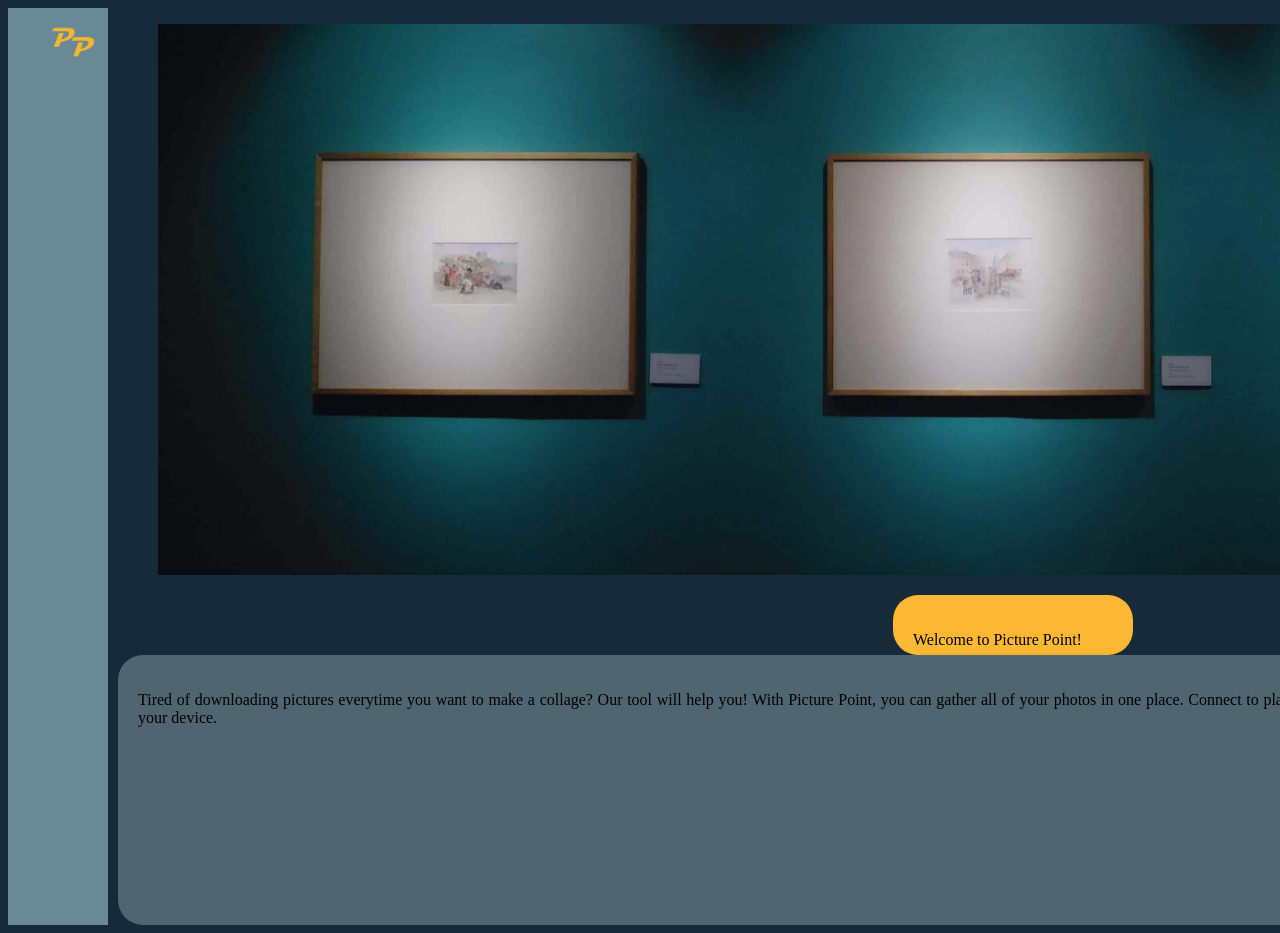
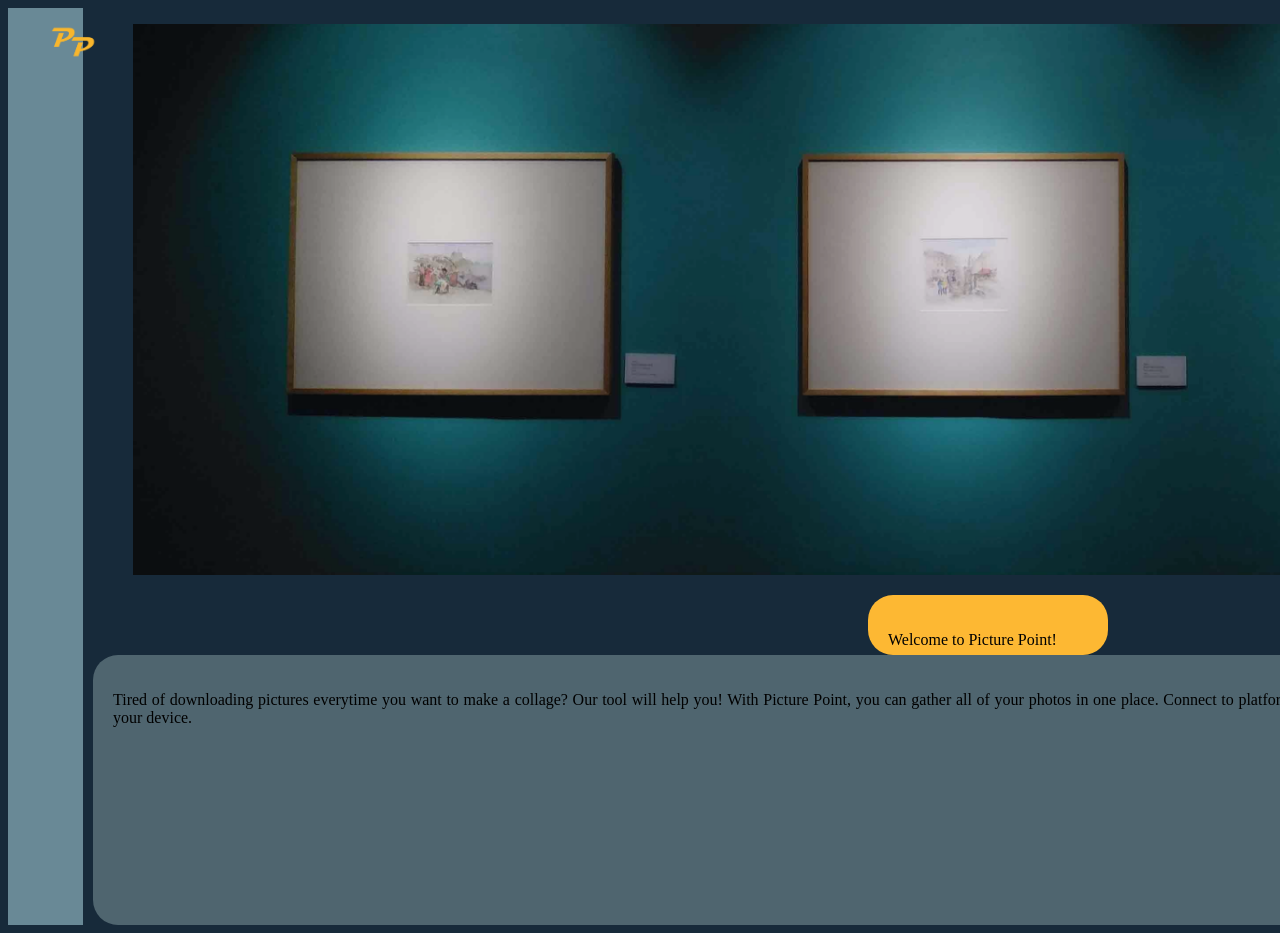
Before and after one commit to DxxxAce/Picture-Point, a PHP site: page /html/index.html in a window 1280 px wide; the page is wider, and only the part inside the window is pictured. Run offline with PHP 8.4, Linux system fonts and the light colour scheme.

Commit message:
Some edits

```diff
--- a/css/index.css
+++ b/css/index.css
@@ -26,7 +26,7 @@ body {
     background-color: #698996;
     text-align: justify;
     height: 917px;
-    width: 100px;
+    width: 75px;
   }
   .container {
     display: flex;
```
